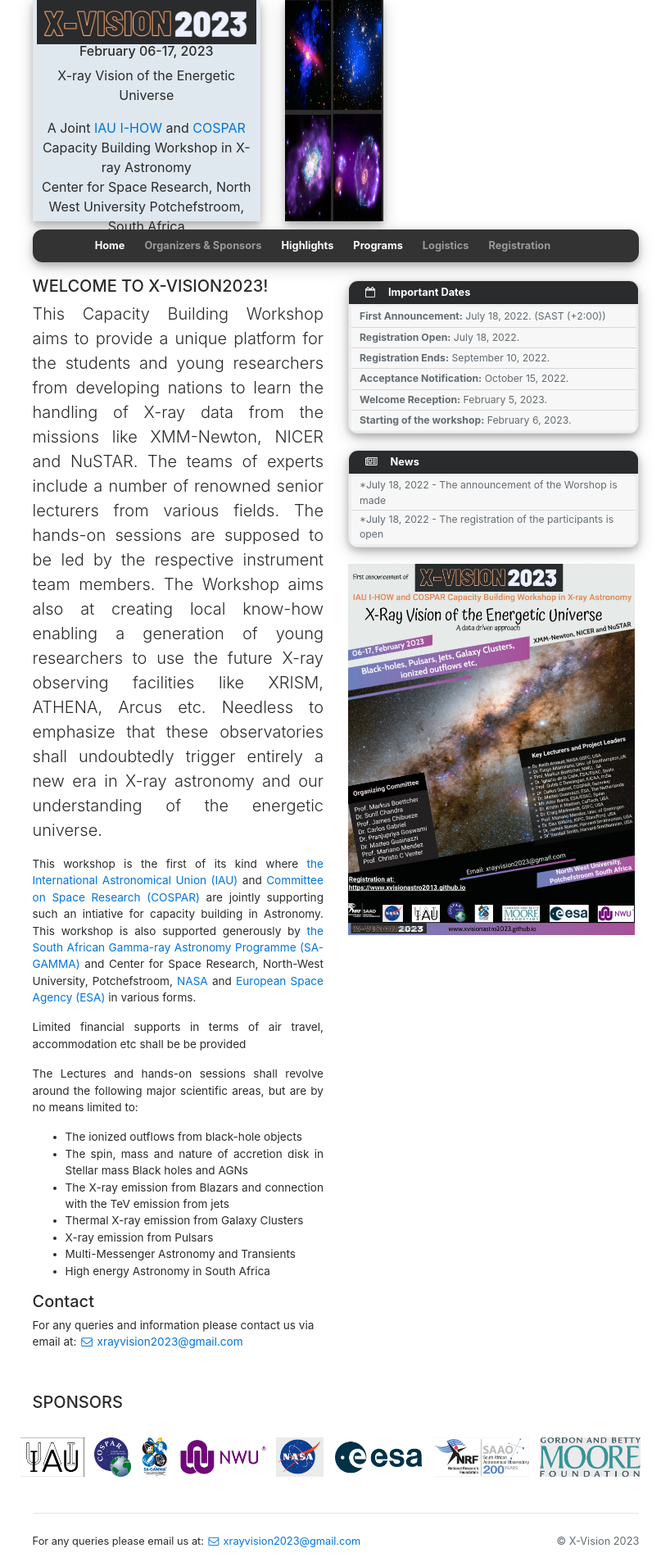
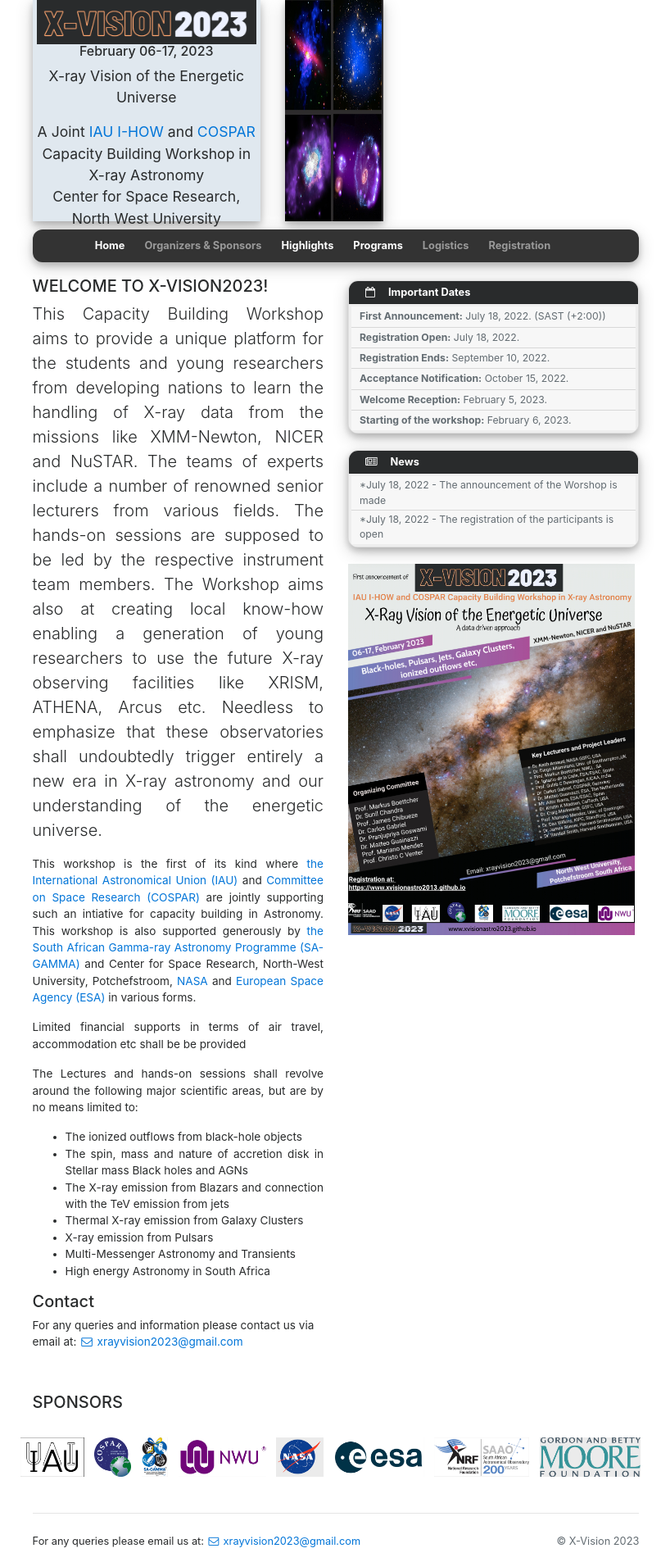
Before and after one commit to xvisionastro2023/xvisionastro2023.github.io, a Jekyll site: the page built from index.html, in a window 1280 px wide. Shown: the whole page at 82% size, without its empty margins (230-1048 px from the left). Built offline with Jekyll 4.4.1, drawn with Linux system fonts in a browser that asks for light colours; nearby versions of some CDN libraries.

Commit message:
Update hotweb.css

```diff
--- a/assets/hotweb.css
+++ b/assets/hotweb.css
@@ -21,10 +21,10 @@
 
 
 .jumbotron p {
-    font-size: 1.0em;
+    font-size: 1.1em;
 }
 .jumbotron h5 {
-    font-size: 1.2em;
+    font-size: 1.6em;
 }
 
 .alert,
```
